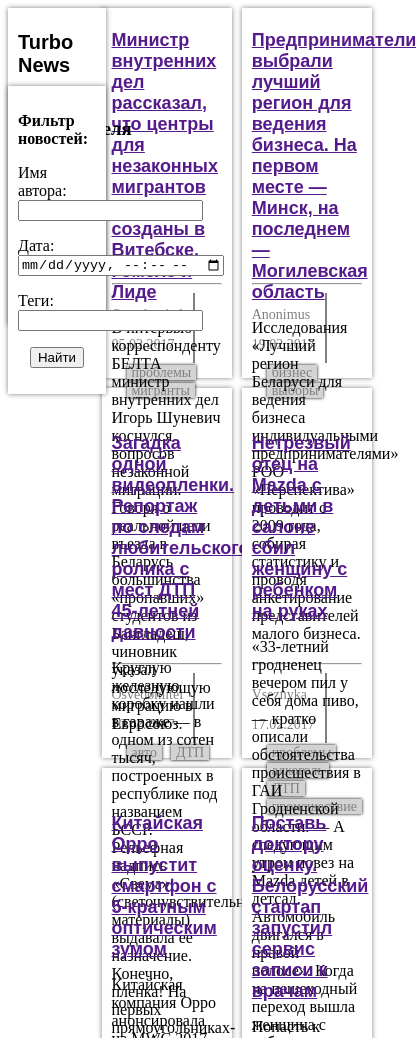
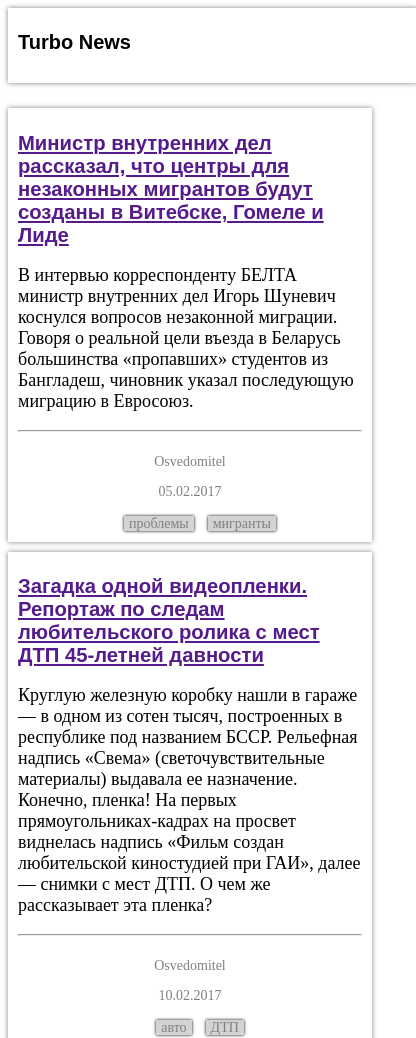
Before and after one commit to Verpad/VerpadStudyRepository, a plain HTML site: page UI/index.html in a window 390 px wide. Shown: the top 1038 px of the page, 416 px wide, since content can reach past the window. Drawn offline with Linux system fonts and the light colour scheme.

Commit message:
Added @media blocks

```diff
--- a/UI/index.html
+++ b/UI/index.html
@@ -6,14 +6,15 @@
 			<title>Turbo News</title>
 	</head>
 	<body>
+		<div class="userColumn">
 			<div class="userField">
 				<h1 id = "newsName">Turbo News</h1>
-			<h3><i class="fa fa-user" aria-hidden="true"></i> Имя пользователя</h3>
-			<a href=""><p><i class="fa fa-plus" aria-hidden="true"></i> Добавить новость</p></a>
-			<a href=""><p><i class="fa fa-list" aria-hidden="true"></i> Ваши новости</p></a>
-			<a href=""><p><i class="fa fa-sign-out" aria-hidden="true"></i> Выход</p></a>
+				<font class="userActionText"><h3><i class="fa fa-user" aria-hidden="true"></i> Имя пользователя</font></h3>
+				<font class="userActionText"><a href=""><p><i class="fa fa-plus" aria-hidden="true"></i> Добавить новость</font></p></a>
+				<font class="userActionText"><a href=""><p><i class="fa fa-list" aria-hidden="true"></i> Ваши новости</font></p></a>
+				<font class="userActionText"><a href=""><p><i class="fa fa-sign-out" aria-hidden="true"></i> Выход</font></p></a>
 			</div>
-		<div id = "filter">
+			<font class="userActionText"><div id = "filter">
 				<p><b>Фильтр новостей: </b></p>
 				<p>Имя автора: <input type="text" name="name"> </p>
 				<p>Дата: <input type="datetime-local"></p>
@@ -28,6 +29,7 @@
 			   </datalist>
 			    </p>
 			    <p style="text-align: center"><button>Найти</button>
+			</div></font>
 		</div>
 		<div class="clearLeft"></div>
 		<div class="news">
--- a/UI/styles.css
+++ b/UI/styles.css
@@ -2,24 +2,23 @@
 	font-size: 20px;
 	font-family: "Arial";
 }
+.userColumn{
+	position: fixed;
+	width: 20%;
+	margin-right: 10px;
+}
 .userField {
 	background-color: white;
 	box-shadow: 0 0 5px rgba(0,0,0,0.5);
-	width: 20%;	/*200px / 1000px*/
 	padding: 10px;
-	position: fixed;
 	border-radius: 0px;
-	float: left;
 	text-align: left;
 }
 #filter{
-	margin-top: 20%;
 	background-color: white;
 	box-shadow: 0 0 5px rgba(0,0,0,0.5);
-	width: 20%;	/*200px / 1000px*/
 	padding: 10px;
-	float: left;
-	position: fixed;
+	margin-top: 10px;
 	border-radius: 0px;
 }
 .news {
@@ -34,10 +33,13 @@
 	border: 0px solid gray;
 	margin-right: 10px;
 	margin-bottom: 10px;
-	height: 350px;
+	height: auto;
+	max-width:1080px;
 }
 .newsContent {
 	height: 70%;
+	font-family:"Times New Roman";
+	font-size:1.125em;
 }
 .newsInfo{
 	color: gray;
@@ -50,7 +52,7 @@
 	font-size: 14px;
 	padding-left: 5px;
 	padding-right: 5px;
-	margin-left: 5px;
+	margin: 5px;
 }
 .newsInfo-left{
 	height: 20%;
@@ -65,7 +67,7 @@
 }
 .newsTitle{
 	font-family: "Arial";
-	font-size: 18px;
+	font-size: 1.125em;
 }
 .leftColumn {
 	width: 50%;
@@ -89,3 +91,47 @@
 	bottom:0px;
 	margin: 0px;
 }
+
+@media (max-width:800px){
+	.news{
+		width: 100%;
+		margin-left: 0%;
+	}
+	.leftColumn {
+		margin-top: 100px;
+		width: 100%;
+	}
+	.rightColumn{
+		margin-top: 100px;
+		width: 100%;
+	}
+	.userColumn{
+		position: fixed;
+		width: 100%;
+		margin: 0px;
+	}
+	.userField {
+		width: 100%;
+	}
+	#filter {
+		width: 50%;
+		margin-top: 0px;
+	}
+	.userActionText{
+		display: none;
+	}
+}
+
+@media (max-width:400px) {
+	.newsInfo-left{
+		height: 20%;
+		border-right: 0px solid gray;
+		text-align: center;
+		width: 100%;
+	}
+	.newsInfo-right{
+		height: 20%;
+		text-align: center;
+		width: 100%;
+	}
+}
```
Lines whose indentation alone changed are shown as unchanged.
